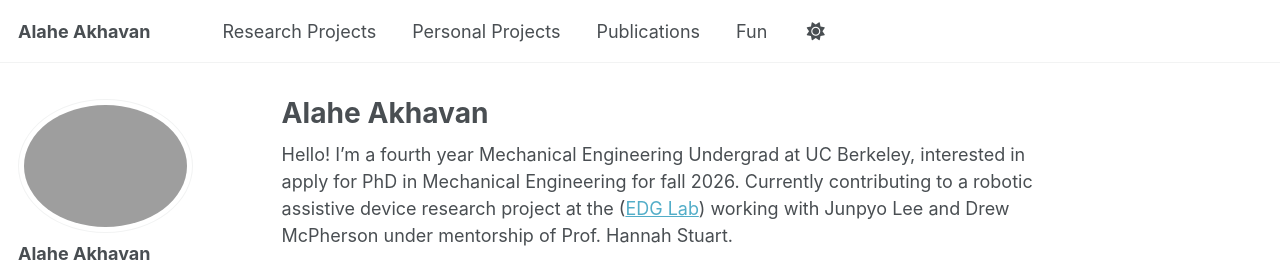
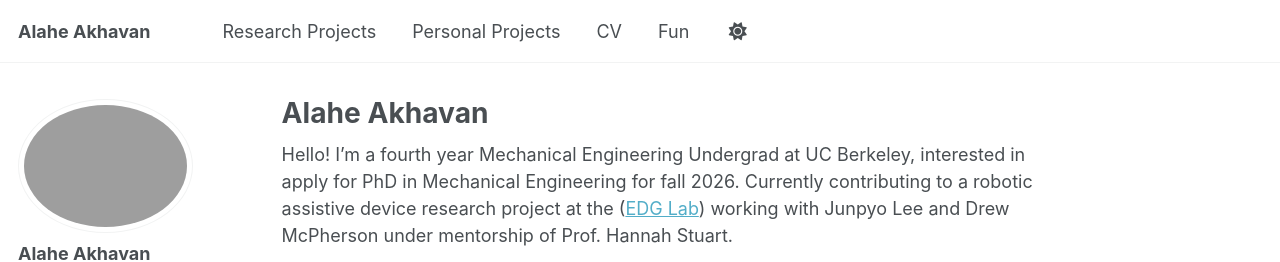
Before and after one commit to Akhavana/akhavana.github.io, a Jekyll site: the page built from _pages/about.md, in a window 1280 px wide. Shown: the top 262 px of the page. Built offline with Jekyll 4.4.1, drawn with Linux system fonts in a browser that asks for light colours; a script that is not in the unit is left out.

```diff
--- a/_data/navigation.yml
+++ b/_data/navigation.yml
@@ -14,5 +14,7 @@ main:
     url: /portfolio/personal/
   - title: "Publications"
     url: /publications/
+    title: "CV"
+    url: /cv.pdf
   - title: "Fun"
     url: /fun/
```
